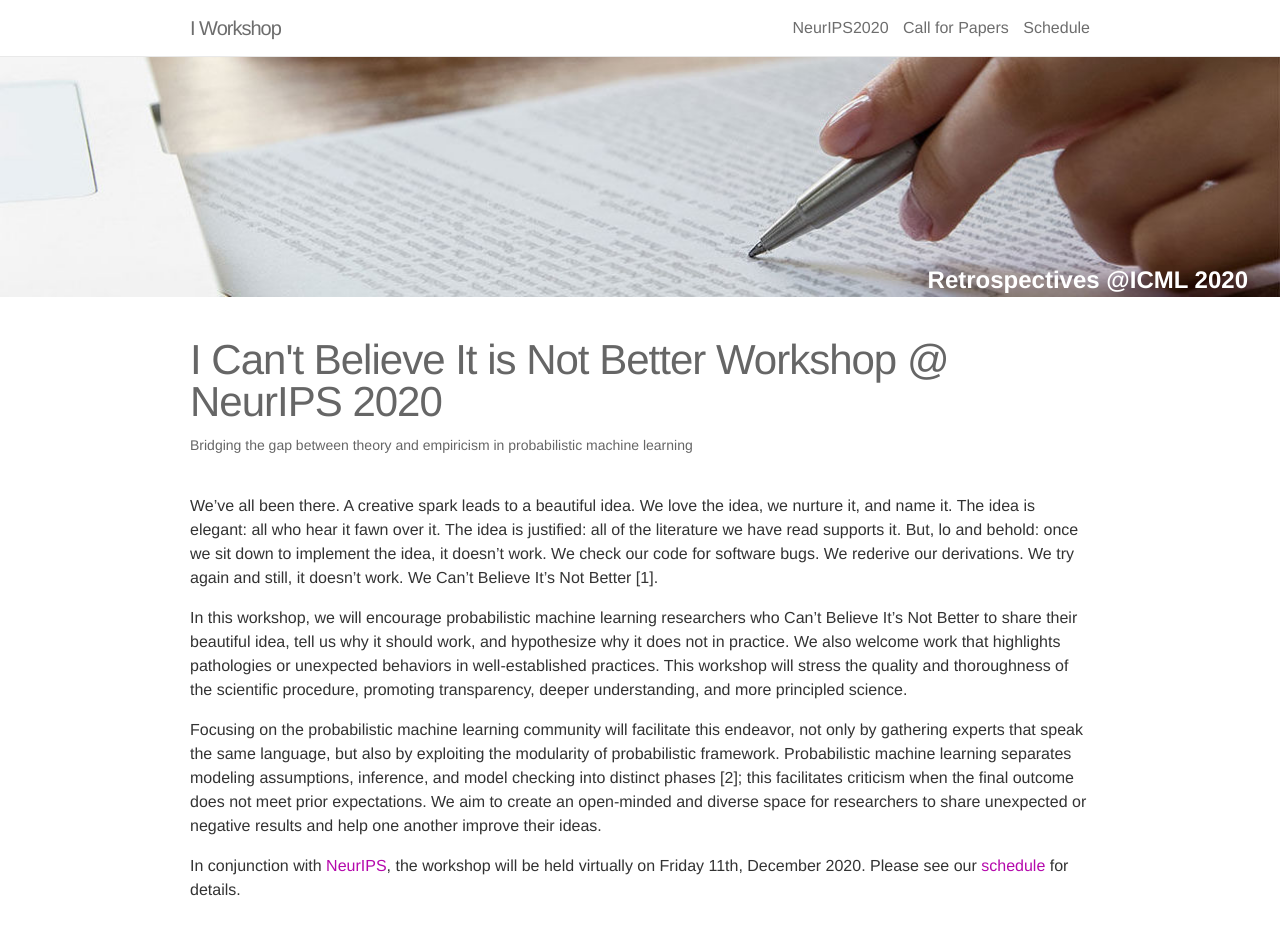
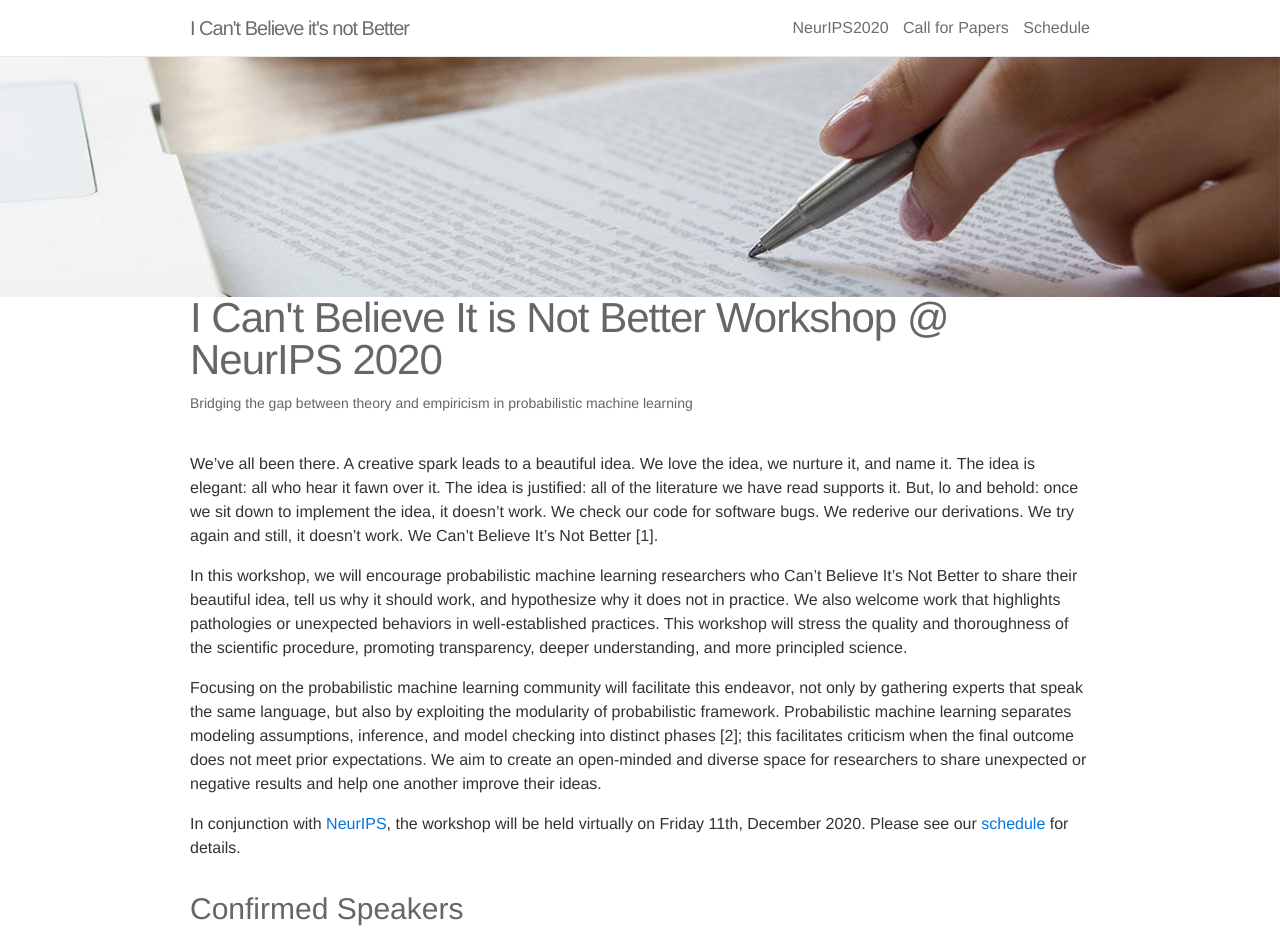
Before and after one commit to ml-retrospectives/icml2020, a Jekyll site: the page built from _pages/00_home.md, in a window 1280 px wide and 1400 px high. Shown: the top 937 px of the window. Built offline with Jekyll 4.4.1, drawn with Linux system fonts in a browser that asks for light colours; nearby versions of some CDN libraries; some of the changed text lies outside the part shown; grey boxes are pictures that could not be loaded.

Commit message:
updating website

```diff
--- a/_config.yml
+++ b/_config.yml
@@ -37,7 +37,7 @@ blog_name:
 blog_description:
 
 # Pagination
-paginate: 4
+paginate:
 permalink:
 paginate_path:
 
--- a/_includes/header.html
+++ b/_includes/header.html
@@ -2,10 +2,10 @@
 
   <div class="wrapper">
 
-    <a href="https://ml-retrospectives.github.io">
+    <a href="https://i-cant-believe-its-not-better.github.io">
     <span class="site-title">
         {% assign name = site.name | split: ' ' %}
-        <strong>{{ name | first }}</strong> {{ name | last }}
+        <strong>I Can't Believe it's not Better</strong>
     </span>
     </a>
 
--- a/_layouts/default.html
+++ b/_layouts/default.html
@@ -9,7 +9,7 @@
 
 
     <div class="page-content">
-      <div class="header-background"><div class="img"></div><div class="text"><h2>Retrospectives @ICML 2020</h2></div></div>
+      <div class="header-background"><div class="img"></div><div class="text"><h2></h2></div></div>
       <div class="wrapper">
         {{ content }}
       </div>
--- a/_pages/00_home.md
+++ b/_pages/00_home.md
@@ -16,29 +16,29 @@ In conjunction with [NeurIPS](https://neurips.cc/), the workshop will be held vi
 
 ### Confirmed Speakers
 
-<table style="width:75%">
+<table style="width:67%">
   <tr>
-    <td style="text-align:center"><img src="http://tensorlab.cms.caltech.edu/users/anima/images/DP.png" height="175"></td>
-    <td style="text-align:center"><img src="https://www.is.mpg.de/uploads/employee/image/145/L1170153.jpg" height="175"></td>
-    <td style="text-align:center"><img src="https://images.ctfassets.net/8wprhhvnpfc0/6hLLZq4X1hVzRGwwrIQOvc/9791f266fcb65b02c3aec680de7dd023/Deborah_Raji_headshot.jpg" height="175"></td>
-    <td style="text-align:center"><img src="https://www.cs.toronto.edu/~cmaddis/pic/HEADSHOT_IAS4x5.jpg" height="175"></td>
+    <td style="text-align:center"><img src="https://polisci.columbia.edu/sites/default/files/styles/cu_crop/public/content/Images/ProfilePhotos/Gelman.png?itok=-zHbvJpG" height="175"></td>
+    <td style="text-align:center"><img src="https://www.microsoft.com/en-us/research/uploads/prod/2018/07/Webp.net-resizeimage-6.jpg" height="175"></td>
+    <td style="text-align:center"><img src="https://engineering.tufts.edu/sites/default/files/Hughes%20headshot.png" height="175"></td>
+
   </tr>
   <tr>
-    <td style="text-align:center"><a href="http://tensorlab.cms.caltech.edu/users/anima/">Andrew Gelman</a> <br> Columbia</td>
-    <td style="text-align:center"><a href="https://www.is.mpg.de/~bs">Danielle Belgrave</a> <br>Microsoft Research</td>
-    <td style="text-align:center"><a href="https://ainowinstitute.org/people/deborah-raji.html">Michael C. Hughes</a> <br> Tufts </td>
-    <td style="text-align:center"><a href="https://www.cs.toronto.edu/~cmaddis/">Max Welling</a> <br> Amsterdam</td>
+    <td style="text-align:center"><a href="http://www.stat.columbia.edu/~gelman/">Andrew Gelman</a> <br> Columbia</td>
+    <td style="text-align:center"><a href="https://www.microsoft.com/en-us/research/people/dabelgra/">Danielle Belgrave</a> <br>Microsoft Research</td>
+<td style="text-align:center"><a href="https://www.michaelchughes.com/">Michael C. Hughes</a> <br> Tufts </td>
+
   </tr>
   <tr>
-    <td style="text-align:center"><img src="https://assets.weforum.org/sf_account/image/iko8uiLJPlgmIdLxQO1B5pN1K_HmctZDzBdgptgV0u8.jpg" height="175"></td>
-    <td style="text-align:center"><img src="https://www.peterhenderson.co/img/face.jpg" height="175"></td>
-    <td style="text-align:center"><img src="http://www.m-mitchell.com/images/meg2.jpg" height="175"></td>
-    <td style="text-align:center"><img src="https://dyogatama.github.io/index_files/dy_2.jpg" height="175"></td>
+  <td style="text-align:center"><img src="https://staff.fnwi.uva.nl/m.welling/wp-content/uploads/Max-Welling_0633-LR-small.jpg" height="175"></td>
+    <td style="text-align:center"><img src="https://static.projects.iq.harvard.edu/files/styles/profile_full/public/iacs2/files/pan_weiwei.jpg?m=1594045435&itok=T7QE9rWf" height="175"></td>
+    <td style="text-align:center"><img src="https://www.cs.toronto.edu/~rgrosse/photo.png" height="175"></td>
   </tr>
   <tr>
-  <td style="text-align:center"><a href="https://pascale.home.ece.ust.hk/">Pascale Fung</a> <br> HKUST</td>
-    <td style="text-align:center"><a href="https://www.peterhenderson.co/">Weiwei Pan</a> <br> Harvard</td>
-    <td style="text-align:center"><a href="http://www.m-mitchell.com/">Roger Grosse</a> <br> Google</td>
+
+  <td style="text-align:center"><a href="https://staff.fnwi.uva.nl/m.welling/">Max Welling</a> <br> Amsterdam</td>
+    <td style="text-align:center"><a href="https://iacs.seas.harvard.edu/people/weiwei-pan">Weiwei Pan</a> <br> Harvard</td>
+    <td style="text-align:center"><a href="https://www.cs.toronto.edu/~rgrosse/">Roger Grosse</a> <br> University of Toronto</td>
   </tr>
 </table>
 
--- a/_sass/_variables.scss
+++ b/_sass/_variables.scss
@@ -70,8 +70,8 @@ $darken-2:          rgba(#000,.125) !default;
 $darken-3:          rgba(#000,.25) !default;
 $darken-4:          rgba(#000,.5) !default;
 
-$theme-color:       $purple;
-$code-color:        $dark-gray;
+$theme-color:       $blue-1;
+$code-color:        $mid-gray;
 $text-color:        $mid-gray;
 $background-color:  white;
 
```
